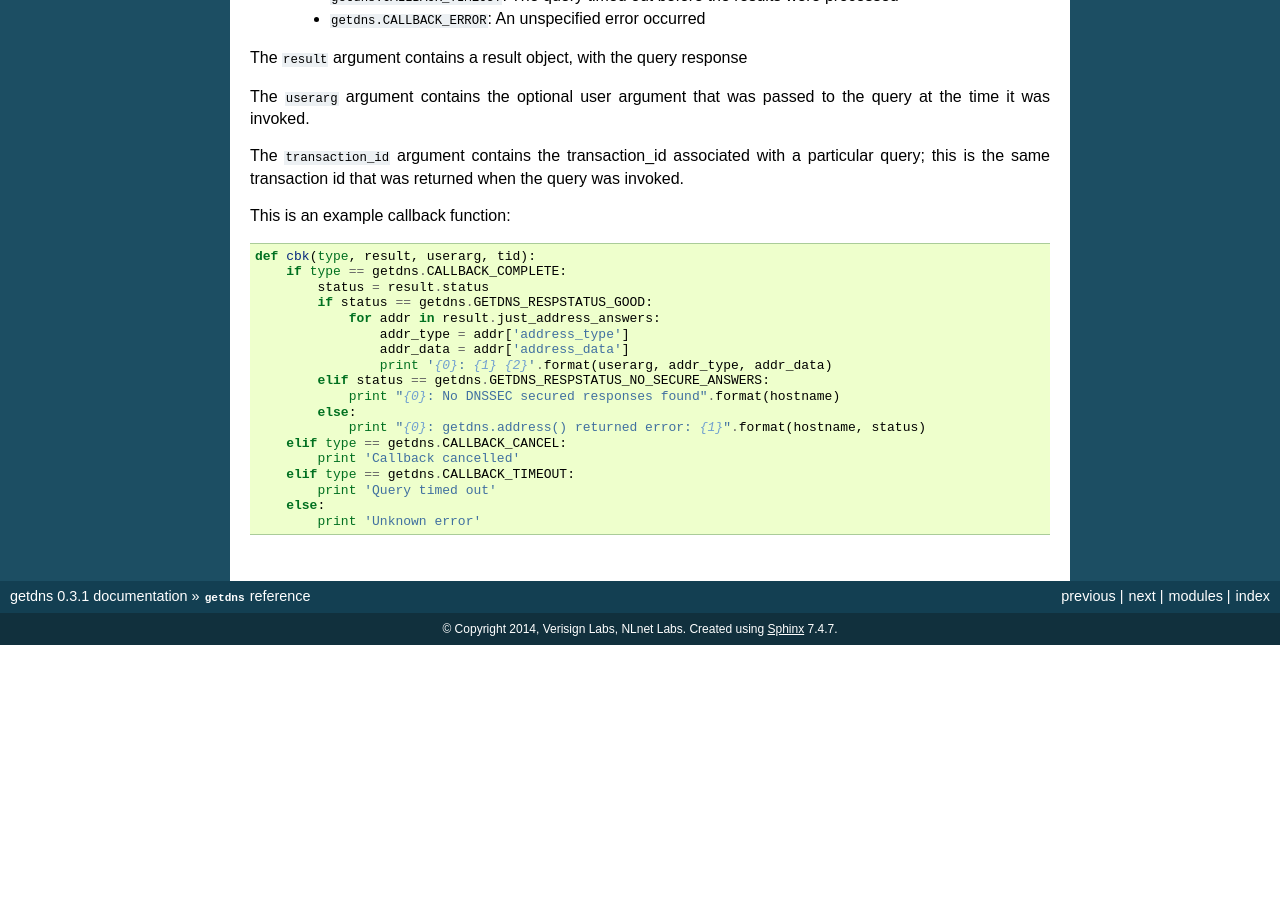
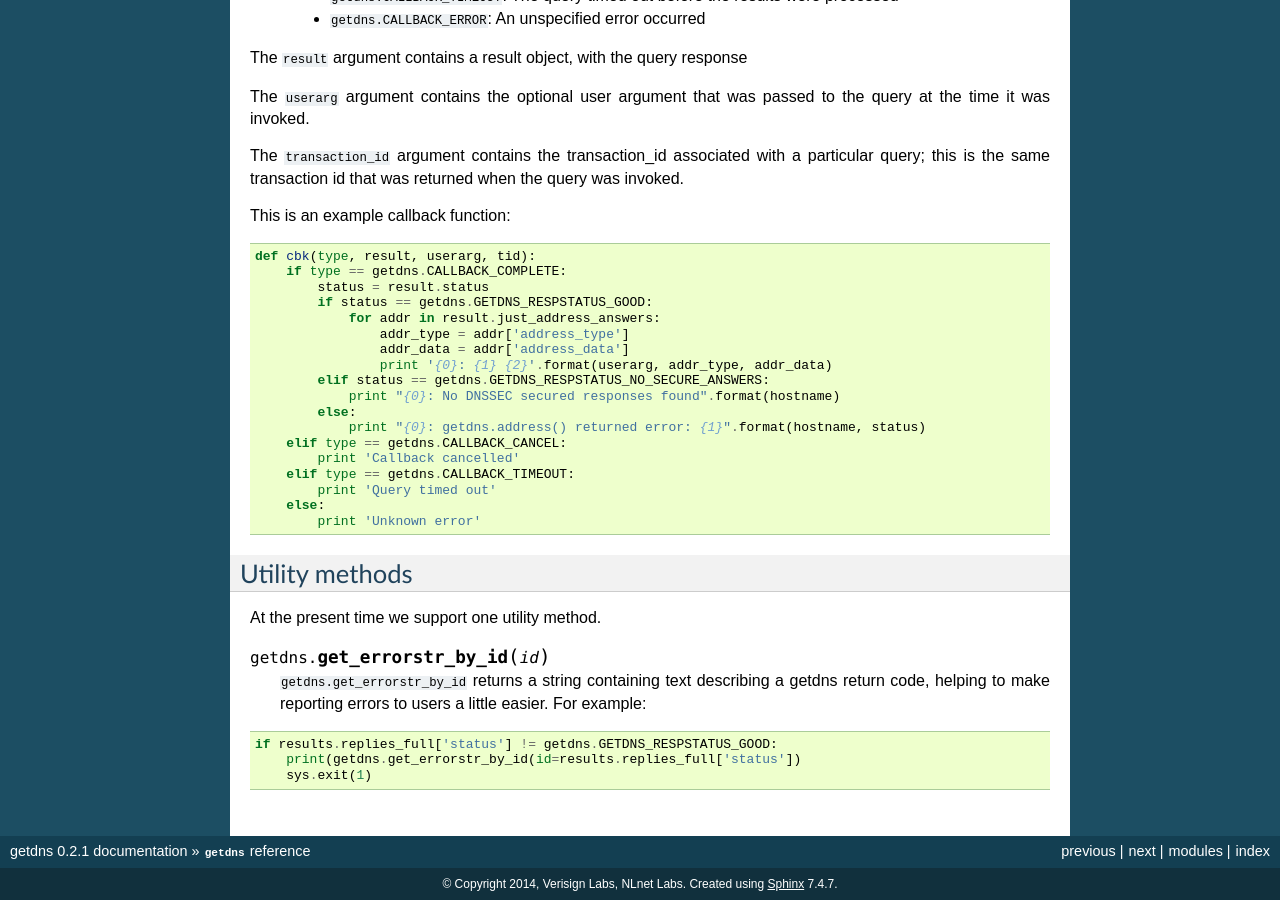
Before and after one commit to getdnsapi/getdns-python-bindings, a Sphinx documentation site: the page built from doc/functions.rst, in a window 1280 px wide and 900 px high, scrolled down 6757 px. Built offline with Sphinx 7.4.7, drawn with Linux system fonts in a browser that asks for light colours; before the commit the page ends 7402 px from its top, so only the background shows below that; some of the changed text lies outside the part shown.

Commit message:
added getdns.get_errorstr_by_id() method, added it to doc, updated version number in docs

```diff
--- a/doc/conf.py
+++ b/doc/conf.py
@@ -48,9 +48,9 @@ copyright = u'2014, Verisign Labs, NLnet Labs'
 # built documents.
 #
 # The short X.Y version.
-version = '0.3.1'
+version = '0.1.1'
 # The full version, including alpha/beta/rc tags.
-release = '0.3.1'
+release = '0.2.1'
 
 # The language for content autogenerated by Sphinx. Refer to documentation
 # for a list of supported languages.
--- a/doc/functions.rst
+++ b/doc/functions.rst
@@ -493,3 +493,21 @@ This is an example callback function:
             print 'Query timed out'
         else:
             print 'Unknown error'
+
+
+Utility methods
+---------------
+
+At the present time we support one utility method.
+
+.. py:method:: get_errorstr_by_id(id)
+
+   ``getdns.get_errorstr_by_id`` returns a string containing
+   text describing a getdns return code, helping to make
+   reporting errors to users a little easier.  For example:
+
+.. code-block:: python
+
+    if results.replies_full['status'] != getdns.GETDNS_RESPSTATUS_GOOD:
+        print(getdns.get_errorstr_by_id(id=results.replies_full['status'])
+        sys.exit(1)
--- a/doc/index.rst
+++ b/doc/index.rst
@@ -29,7 +29,7 @@ This version of getdns has been built and tested against Python
 2.7.  We also expect these other prerequisites to be
 installed:
 
-* `libgetdns <http://getdnsapi.net/>`_, version 0.1.2 or later
+* `libgetdns <http://getdnsapi.net/>`_, version 0.1.7 or later
 * `libldns <https://www.nlnetlabs.nl/projects/ldns/>`_,
   version 1.6.11 or later
 * `libunbound
@@ -45,7 +45,7 @@ as follows:
 
   ./configure --with-libevent
 
-This release has been tested against libgetdns 0.1.5.
+This release has been tested against libgetdns 0.1.7.
 
 Building
 ========
```
Also changed, not shown: 1 other file.
